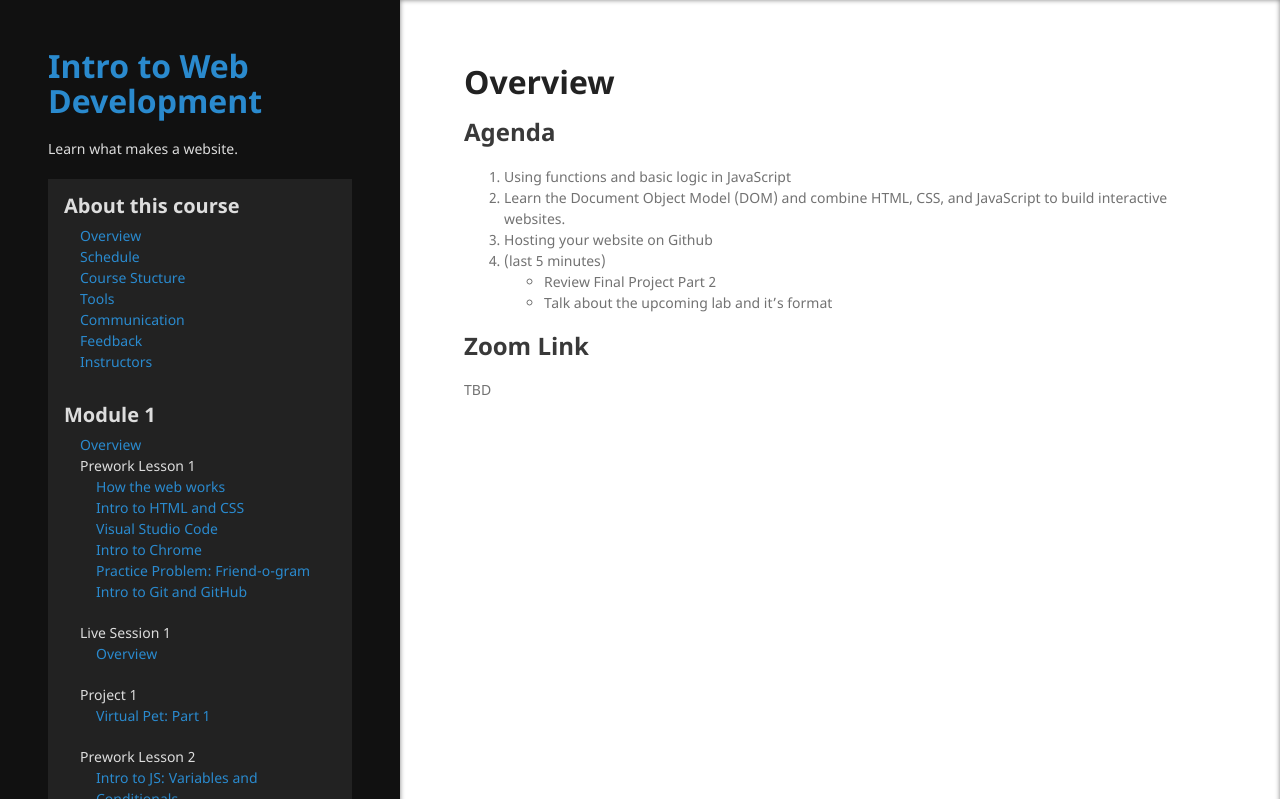
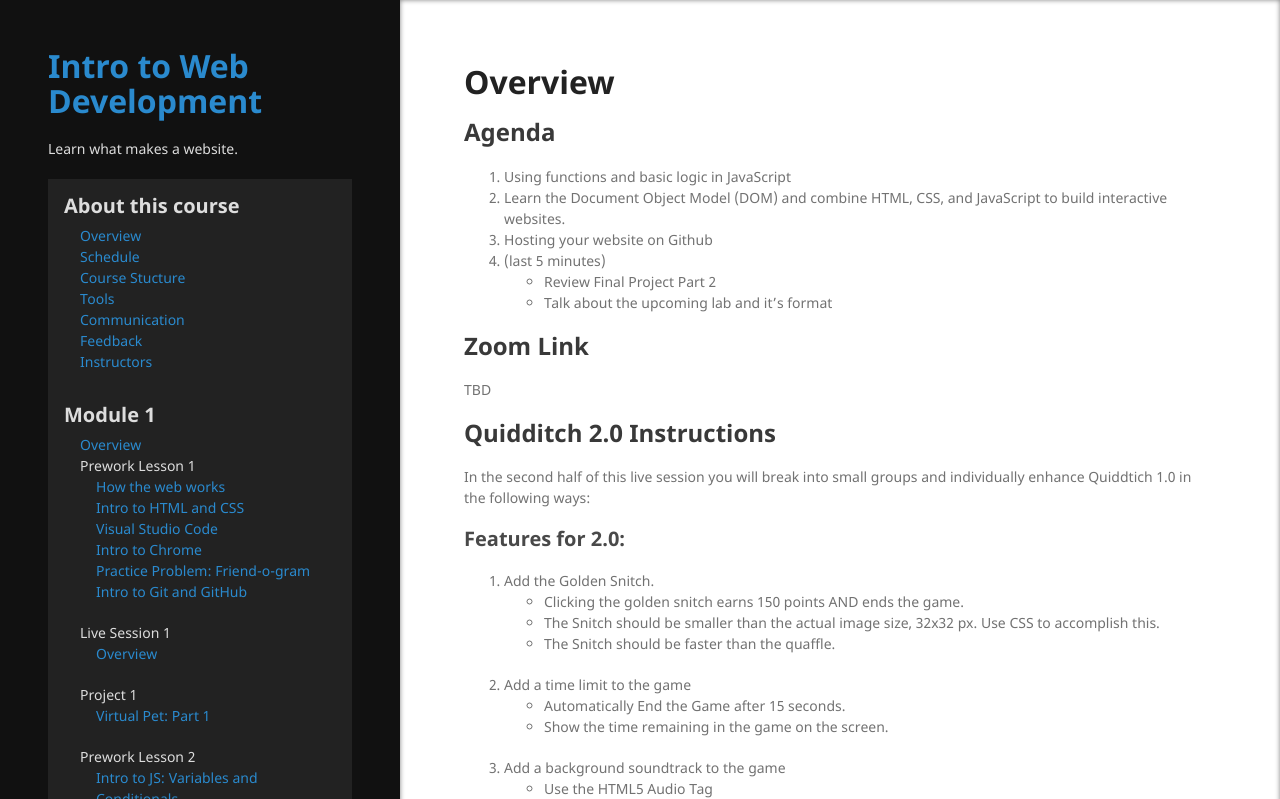
Before and after one commit to south-bend-code-works/intro-to-web-dev, a Jekyll site: the page built from lessons/module1/live_session_2.md, in a window 1280 px wide and 1304 px high. Shown: the top 799 px of the window. Built offline with Jekyll 4.4.1, drawn with Linux system fonts in a browser that asks for light colours; our own code applies the rules of GitHub Pages for plain Markdown files; some of the changed text lies outside the part shown; grey boxes are pictures that could not be loaded.

Commit message:
updated instructions for live session 2

```diff
--- a/lessons/module1/live_session_2.md
+++ b/lessons/module1/live_session_2.md
@@ -15,3 +15,23 @@ layout: default
 ## Zoom Link
 
 TBD
+
+## Quidditch 2.0 Instructions
+In the second half of this live session you will break into small groups and individually enhance Quiddtich 1.0 in the following ways:
+
+### Features for 2.0:
+
+1. Add the Golden Snitch.
+    * Clicking the golden snitch earns 150 points AND ends the game.
+    * The Snitch should be smaller than the actual image size, 32x32 px.  Use CSS to accomplish this.
+    * The Snitch should be faster than the quaffle.
+
+2. Add a time limit to the game
+    * Automatically End the Game after 15 seconds.
+    * Show the time remaining in the game on the screen.
+
+3. Add a background soundtrack to the game
+    * Use the HTML5 Audio Tag
+
+Your final game should look like this:
+![](image here)
```
Also changed, not shown: lessons/module1/live_session_2_instructor_template.md (+5 -1 lines), lessons/module1/pp-quidditch.md (+2 -2 lines).
